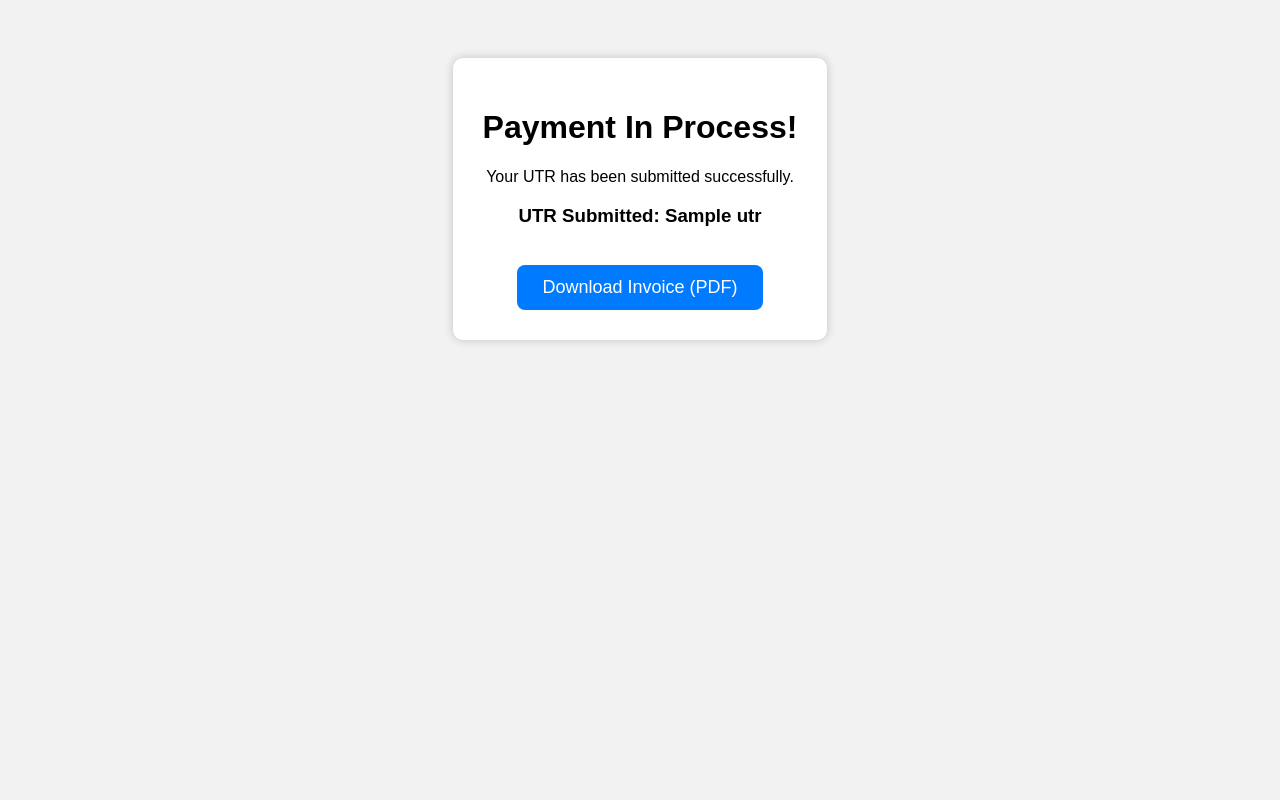
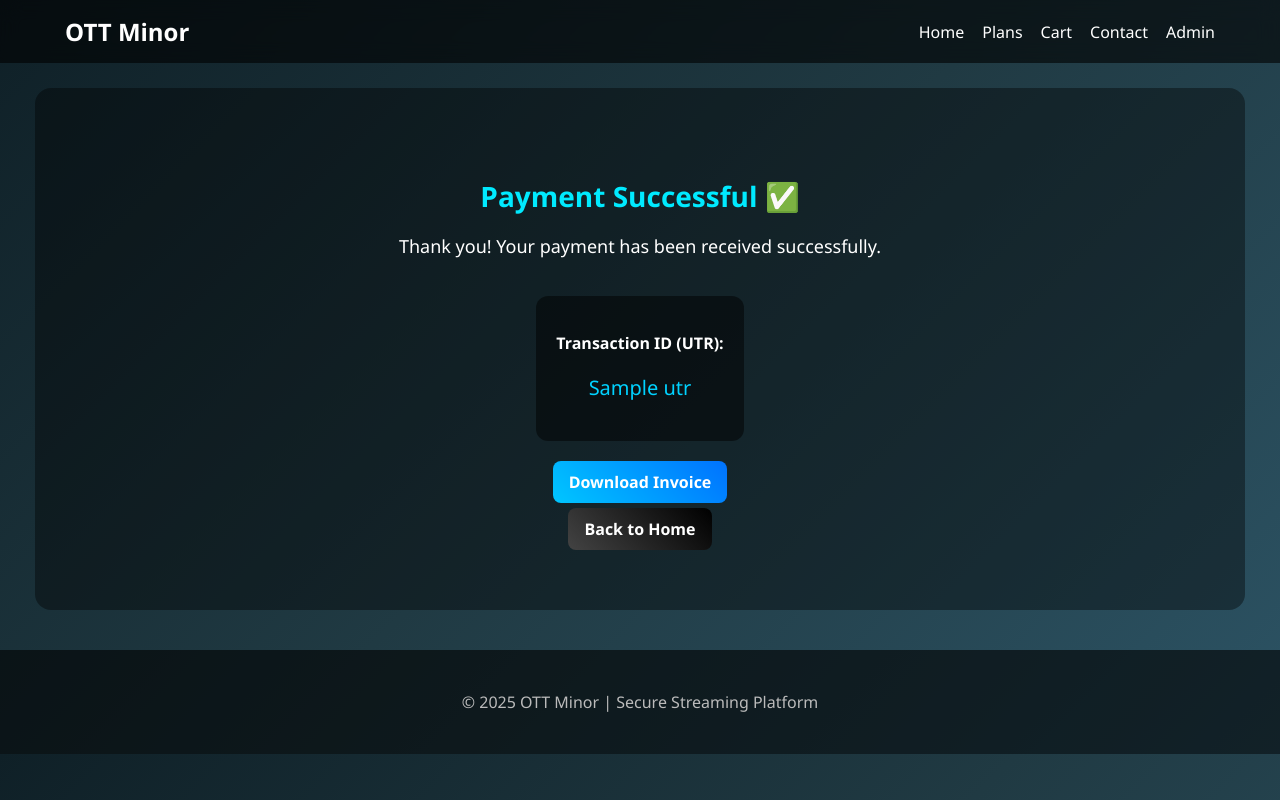
Before and after one commit to kafeelk528-ship-it/ott-minor-fixed, a Flask app: template templates/success.html in a window 1280 px wide. Run offline with Flask 3, Linux system fonts and the light colour scheme; the template is opened without the code that fills it: most values are stand-ins (such as "Sample title", 1, 10 or a date in 2020).

Commit message:
Update success.html

```diff
--- a/templates/success.html
+++ b/templates/success.html
@@ -1,49 +1,31 @@
-<!DOCTYPE html>
-<html>
-<head>
-    <title>Payment Success</title>
-    <style>
-        body {
-            font-family: Arial, sans-serif;
-            background: #f2f2f2;
-            padding: 50px;
-            text-align: center;
-        }
-        .box {
-            background: #fff;
-            padding: 30px;
-            border-radius: 10px;
-            display: inline-block;
-            box-shadow: 0 0 10px rgba(0,0,0,0.2);
-        }
-        .btn {
-            background: #007bff;
-            color: white;
-            padding: 12px 25px;
-            border-radius: 8px;
-            text-decoration: none;
-            font-size: 18px;
-            margin-top: 20px;
-            display: inline-block;
-        }
-        .btn:hover {
-            background: #0056b3;
-        }
-    </style>
-</head>
+{% extends "base.html" %}
+{% block content %}
 
-<body>
+<div style="text-align:center; padding:40px;">
 
-    <div class="box">
-        <h1>Payment In Process!</h1>
-        <p>Your UTR has been submitted successfully.</p>
+    <h1 style="font-size:28px; color:#00eaff;">Payment Successful ✅</h1>
 
-        <h3>UTR Submitted: <b>{{ utr }}</b></h3>
+    <p style="font-size:18px; margin-top:10px;">
+        Thank you! Your payment has been received successfully.
+    </p>
 
-        <a href="/invoice?utr={{ utr }}" class="btn">
-            Download Invoice (PDF)
+    <div style="margin-top:20px; background:rgba(0,0,0,0.5); padding:20px; border-radius:12px; display:inline-block;">
+        <p><strong>Transaction ID (UTR):</strong></p>
+        <p style="font-size:20px; color:#00d2ff;">{{ utr }}</p>
+    </div>
+
+    <div style="margin-top:30px;">
+        <a class="btn btn-primary" href="/invoice?utr={{ utr }}">
+            Download Invoice
         </a>
     </div>
 
-</body>
-</html>
+    <div style="margin-top:25px;">
+        <a class="btn btn-secondary" href="/">
+            Back to Home
+        </a>
+    </div>
+
+</div>
+
+{% endblock %}
```
